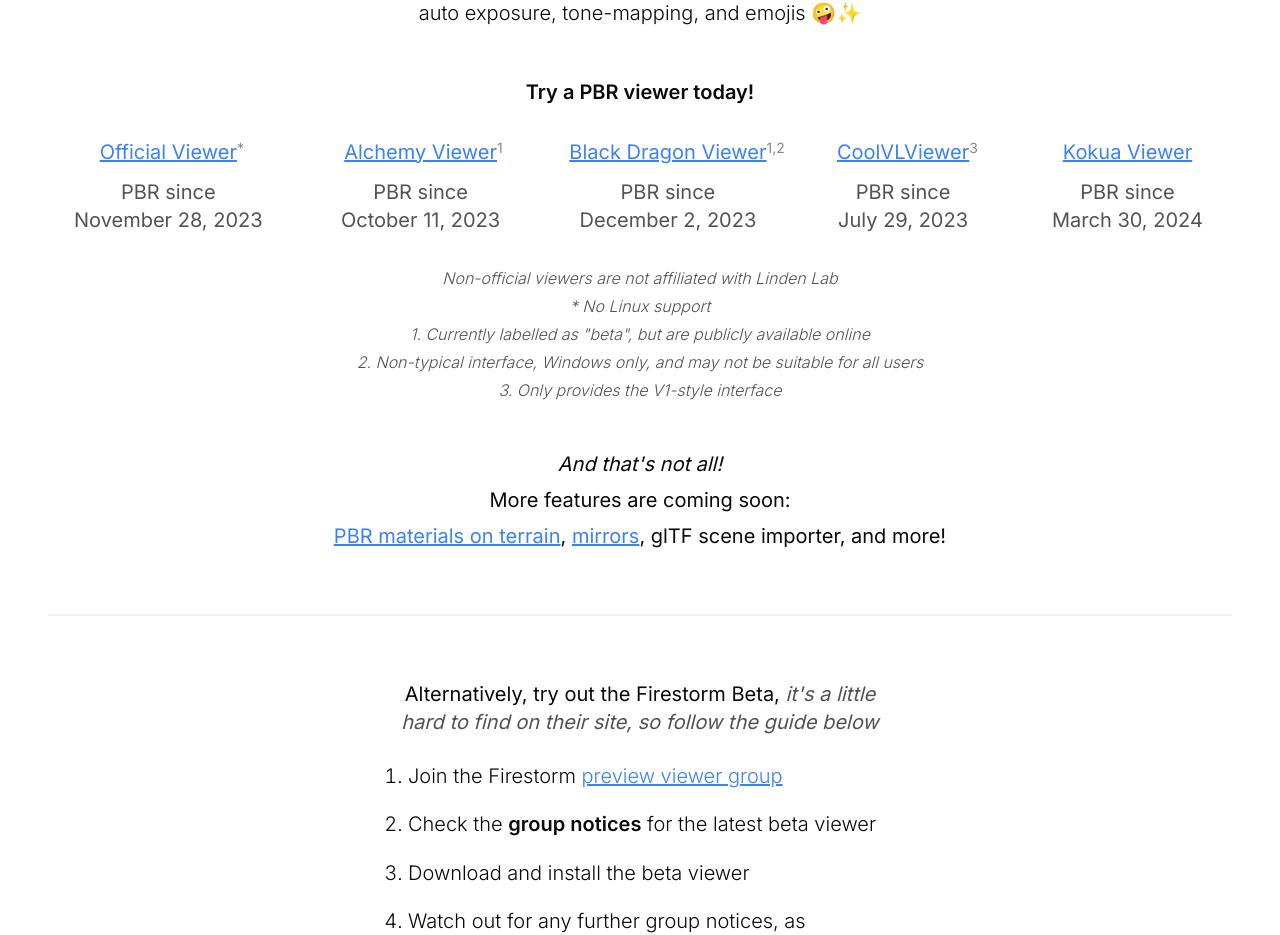
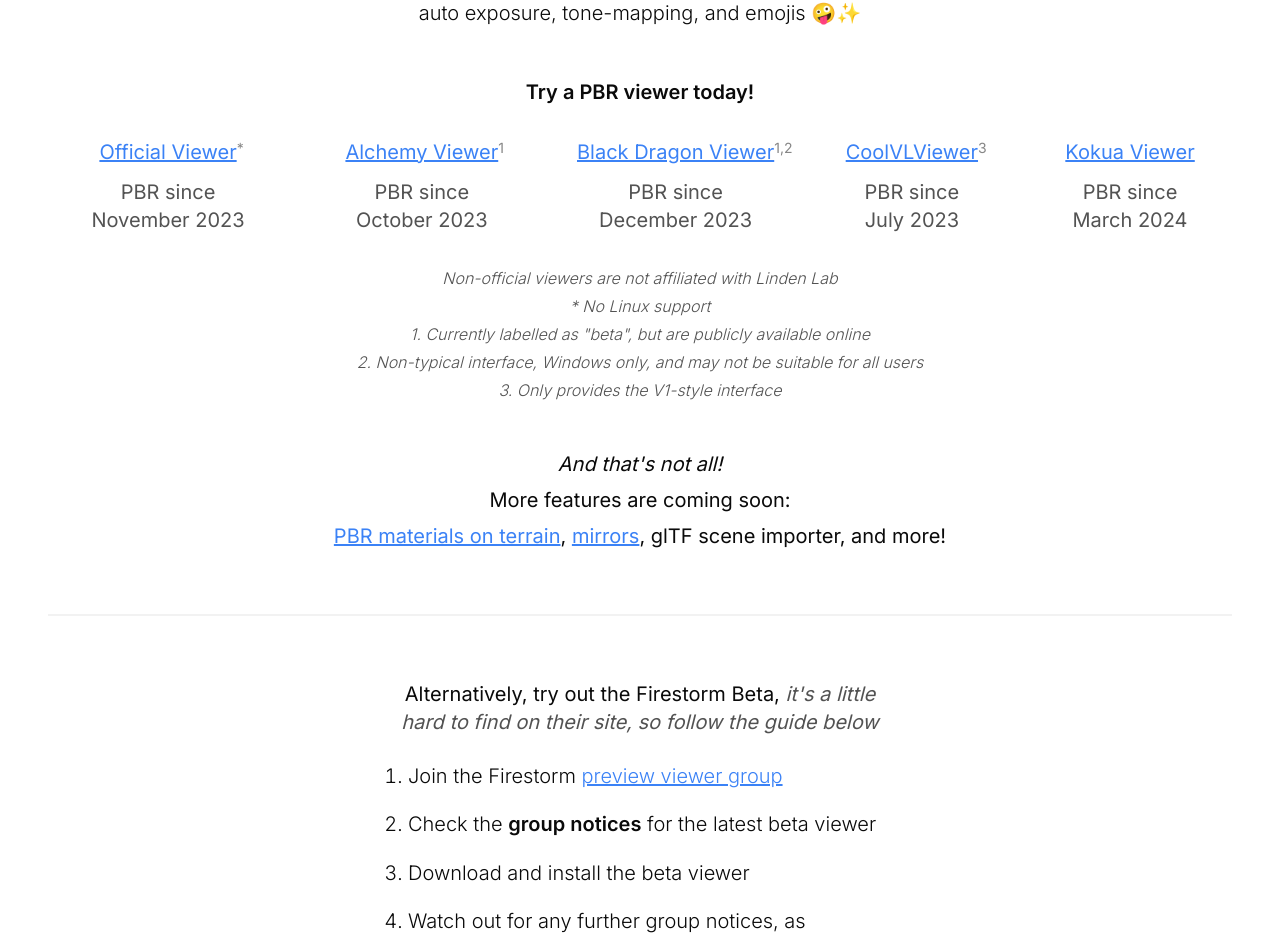
Before and after one commit to gwigz/isfirestormpbryet, a Next.js app: page / in a window 1280 px wide. Shown: the part 911-1846 px from the top of the page. Built offline with nearby package versions, Linux system fonts and the light colour scheme.

Commit message:
fix: remove noise (days in dates)

```diff
--- a/src/app/page.tsx
+++ b/src/app/page.tsx
@@ -77,7 +77,7 @@
 								</span>
 							</span>
 						</div>
-						PBR since {dayjs(new Date("2023-11-28")).format("MMMM D, YYYY")}
+						PBR since {dayjs(new Date("2023-11-28")).format("MMMM YYYY")}
 					</div>{" "}
 					<div>
 						<div>
@@ -90,7 +90,7 @@
 								</span>
 							</span>
 						</div>
-						PBR since {dayjs(new Date("2023-10-11")).format("MMMM D, YYYY")}
+						PBR since {dayjs(new Date("2023-10-11")).format("MMMM YYYY")}
 					</div>{" "}
 					<div>
 						<div>
@@ -103,7 +103,7 @@
 								</span>
 							</span>
 						</div>
-						PBR since {dayjs(new Date("2023-12-02")).format("MMMM D, YYYY")}
+						PBR since {dayjs(new Date("2023-12-02")).format("MMMM YYYY")}
 					</div>
 					<div>
 						<div>
@@ -116,7 +116,7 @@
 								</span>
 							</span>
 						</div>
-						PBR since {dayjs(new Date("2023-07-29")).format("MMMM D, YYYY")}
+						PBR since {dayjs(new Date("2023-07-29")).format("MMMM YYYY")}
 					</div>
 					<div>
 						<div className="relative">
@@ -127,7 +127,7 @@
 								Kokua Viewer
 							</a>
 						</div>
-						PBR since {dayjs(new Date("2024-03-30")).format("MMMM D, YYYY")}
+						PBR since {dayjs(new Date("2024-03-30")).format("MMMM YYYY")}
 					</div>
 				</div>
 
```
